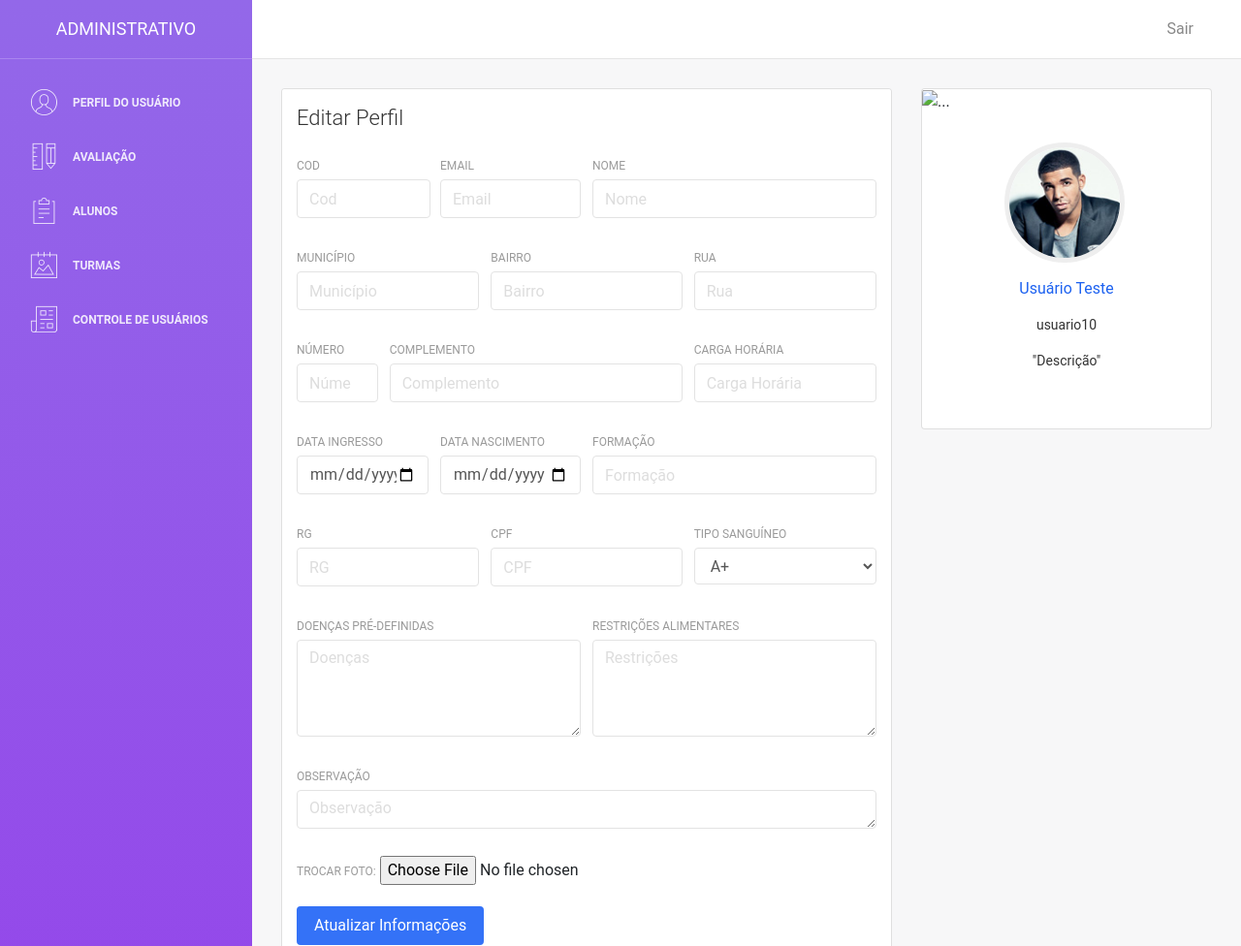
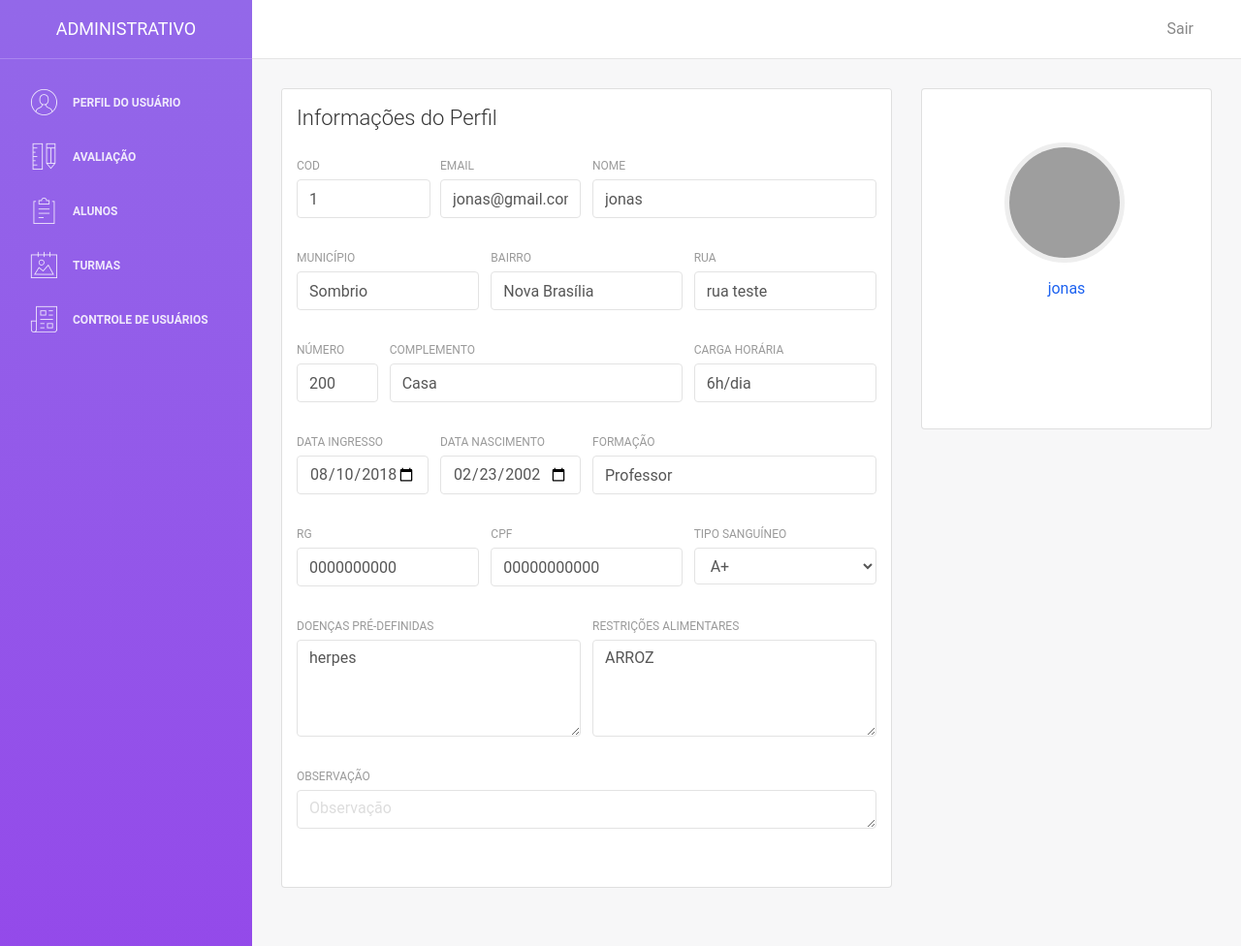
Before and after one commit to SAwarm/SystemParaisoDaCrianca, a PHP site: page /admin/telas/perfil_usuario.php in a window 1280 px wide. Shown: the whole page at 97% size. Run offline with PHP 8.4, Linux system fonts and the light colour scheme; the visitor is signed in with stand-in values (Sample User, id 1); data comes from the database, SQL or seed files in the repository; some libraries are stand-ins or nearby versions; grey boxes are pictures that could not be loaded.

Commit message:
info perfil

```diff
--- /dev/null
+++ b/admin/telas/backend/atualizar_perfil.php
@@ -0,0 +1,30 @@
+<?php
+    session_start();
+    require_once('./connection.php');
+
+    $cargo = $_SESSION['cargo_user'];
+    $id = $_SESSION['id'];
+
+    if($cargo == "Responsável"){
+
+    }else{
+
+        $query = "SELECT * FROM funcionario inner join doctos on doctos.cod = funcionario.doctos
+        inner join endereco on endereco.cod = funcionario.endereco
+        inner join cargah on cargah.cod = funcionario.cargah
+        inner join formacao on formacao.cod = funcionario.formacao
+        inner join restalimentar on restalimentar.cod = funcionario.restalimentar
+        inner join doencaspre on doencaspre.cod = funcionario.doencaspre where funcionario.cod='$id'";
+
+        $result = mysqli_query($connection, $query);
+
+        while($row = mysqli_fetch_array($result)) {
+            $rows [] = $row;
+        }
+
+        if(!empty($rows)){
+            echo json_encode($rows);
+        }else{
+            echo "null";
+        }
+    }
--- a/admin/telas/perfil_usuario.php
+++ b/admin/telas/perfil_usuario.php
@@ -19,7 +19,7 @@
                         <div class="col-md-8">
                             <div class="card">
                                 <div class="card-header">
-                                    <h4 class="card-title">Editar Perfil</h4>
+                                    <h4 class="card-title">Informações do Perfil</h4>
                                 </div>
                                 <div class="card-body">
                                     <form>
@@ -27,19 +27,19 @@
                                             <div class="col-md-3 pr-1">
                                                 <div class="form-group">
                                                     <label>Cod</label>
-                                                    <input type="text" class="form-control" placeholder="Cod" value="">
+                                                    <input type="text" class="form-control" placeholder="Cod" value="" id='cod'>
                                                 </div>
                                             </div>
                                             <div class="col-md-3">
                                                 <div class="form-group">
                                                     <label for="exampleInputEmail1">Email</label>
-                                                    <input type="email" class="form-control" placeholder="Email">
+                                                    <input type="email" class="form-control" placeholder="Email" id='email'>
                                                 </div>
                                             </div>
                                             <div class="col-md-6 ">
                                                 <div class="form-group">
                                                     <label>Nome</label>
-                                                    <input type="text" class="form-control" placeholder="Nome" value="">
+                                                    <input type="text" class="form-control" placeholder="Nome" value="" id='nome'>
                                                 </div>
                                             </div>
                                         </div>
@@ -47,19 +47,19 @@
                                             <div class="col-md-4">
                                                 <div class="form-group">
                                                     <label>Município</label>
-                                                    <input type="text" class="form-control" placeholder="Município" value="">
+                                                    <input type="text" class="form-control" placeholder="Município" value="" id='municipio'>
                                                 </div>
                                             </div>
                                             <div class="col-md-4 ">
                                                 <div class="form-group">
                                                     <label>Bairro</label>
-                                                    <input type="text" class="form-control" placeholder="Bairro" value="">
+                                                    <input type="text" class="form-control" placeholder="Bairro" value="" id='bairro'>
                                                 </div>
                                             </div>
                                             <div class="col-md-4">
                                                 <div class="form-group">
                                                     <label>Rua</label>
-                                                    <input type="text" class="form-control" placeholder="Rua">
+                                                    <input type="text" class="form-control" placeholder="Rua" id='rua'>
                                                 </div>
                                             </div>
                                         </div>
@@ -67,19 +67,19 @@
                                             <div class="col-md-2">
                                                 <div class="form-group">
                                                     <label>Número</label>
-                                                    <input type="number" class="form-control" placeholder="Número" value="">
+                                                    <input type="number" class="form-control" placeholder="Número" value="" id='numero'>
                                                 </div>
                                             </div>
                                             <div class="col-md-6">
                                                 <div class="form-group">
                                                     <label>Complemento</label>
-                                                    <input type="text" class="form-control" placeholder="Complemento" value="">
+                                                    <input type="text" class="form-control" placeholder="Complemento" value="" id='complemento'>
                                                 </div>
                                             </div>
                                             <div class="col-md-4">
                                                 <div class="form-group">
                                                     <label>Carga Horária</label>
-                                                    <input type="text" class="form-control" placeholder="Carga Horária">
+                                                    <input type="text" class="form-control" placeholder="Carga Horária" id='carga'>
                                                 </div>
                                             </div>
                                         </div>
@@ -87,19 +87,19 @@
                                             <div class="col-md-3">
                                                 <div class="form-group">
                                                     <label>Data Ingresso</label>
-                                                    <input type="date" class="form-control" placeholder="Data-Ingresso" value="">
+                                                    <input type="date" class="form-control" placeholder="Data-Ingresso" value="" id='data_ingresso'>
                                                 </div>
                                             </div>
                                             <div class="col-md-3 ">
                                                 <div class="form-group">
                                                     <label>Data Nascimento</label>
-                                                    <input type="date" class="form-control" placeholder="Data-Nascimento" value="">
+                                                    <input type="date" class="form-control" placeholder="Data-Nascimento" value="" id='data_nascimento'>
                                                 </div>
                                             </div>
                                             <div class="col-md-6">
                                                 <div class="form-group">
                                                     <label>Formação</label>
-                                                    <input type="text" class="form-control" placeholder="Formação">
+                                                    <input type="text" class="form-control" placeholder="Formação" id='formacao'>
                                                 </div>
                                             </div>
                                         </div>
@@ -107,19 +107,19 @@
                                             <div class="col-md-4">
                                                 <div class="form-group">
                                                     <label>RG</label>
-                                                    <input type="text" class="form-control" placeholder="RG" value="">
+                                                    <input type="text" class="form-control" placeholder="RG" value="" id="rg">
                                                 </div>
                                             </div>
                                             <div class="col-md-4 ">
                                                 <div class="form-group">
                                                     <label>CPF</label>
-                                                    <input type="text" class="form-control" placeholder="CPF" value="">
+                                                    <input type="text" class="form-control" placeholder="CPF" value="" id="cpf">
                                                 </div>
                                             </div>
                                             <div class="col-md-4 ">
                                                 <div class="form-group">
                                                     <label>Tipo Sanguíneo</label>
-                                                    <select type="date" class="form-control tipo-sanguineo" id="message-text tipo-sanguineo">
+                                                    <select type="date" class="form-control tipo-sanguineo" id="message-text tipo-sanguineo" id="tipo_sangue">
                                                         <option value="a_positivo">A+</option>
                                                         <option value="a_negativo">A-</option>
                                                         <option value="b_positivo">B+</option>
@@ -136,13 +136,13 @@
                                             <div class="col-md-6">
                                                 <div class="form-group">
                                                     <label>Doenças pré-definidas</label>
-                                                    <textarea style="height: 100px;" rows="4" cols="80" class="form-control" placeholder="Doenças" value=""></textarea>
+                                                    <textarea style="height: 100px;" rows="4" cols="80" class="form-control" placeholder="Doenças" value="" id="doencas"></textarea>
                                                 </div>
                                             </div>
                                             <div class="col-md-6">
                                                 <div class="form-group">
                                                     <label>Restrições alimentares</label>
-                                                    <textarea style="height: 100px;" rows="4" cols="80" class="form-control" placeholder="Restrições" value=""></textarea>
+                                                    <textarea style="height: 100px;" rows="4" cols="80" class="form-control" placeholder="Restrições" value="" id="restricoes"></textarea>
                                                 </div>
                                             </div>
                                         </div>
@@ -150,20 +150,20 @@
                                             <div class="col-md-12">
                                                 <div class="form-group">
                                                     <label>Observação</label>
-                                                    <textarea rows="4" cols="80" class="form-control" placeholder="Observação" value="Mike"></textarea>
+                                                    <textarea rows="4" cols="80" class="form-control" placeholder="Observação" value="Mike" id="observacao"></textarea>
                                                 </div>
                                             </div>
                                         </div>
                                         <div class="row">
                                             <div class="col-md-12">
                                                 <div class="form-group">
-                                                    <label>Trocar Foto: </label>
-                                                    <input type="file">
+                                                    <!-- <label>Trocar Foto: </label>
+                                                    <input type="file">  -->
                                                 </div>
                                             </div>
                                         </div>
-                                        <button type="submit" class="btn btn-primary btn-fill pull-right btn-atualizar-info">Atualizar Informações</button>
-                                        <div class="clearfix"></div>
+                                        <!-- <button type="submit" class="btn btn-primary btn-fill pull-right btn-atualizar-info">Atualizar Informações</button>
+                                        <div class="clearfix"></div> -->
                                     </form>
                                 </div>
                             </div>
@@ -171,20 +171,17 @@
                         <div class="col-md-4">
                             <div class="card card-user">
                                 <div class="card-image">
-                                    <img src="" alt="...">
+
                                 </div>
                                 <div class="card-body">
                                     <div class="author">
                                         <a href="#">
-                                            <img class="avatar border-gray" src="../assets/img/faces/face-3.jpg" alt="...">
-                                            <h5 class="title text-primary" >Usuário Teste</h5>
+                                            <img class="avatar border-gray img-user" src="" alt="...">
+                                            <h5 class="title text-primary name-user" ></h5>
                                         </a>
-                                        <p class="description">
-                                            usuario10
-                                        </p>
                                     </div>
-                                    <p class="description text-center">
-                                        "Descrição"
+                                    <p class="description text-center obs">
+
                                     </p>
                                 </div>
                             </div>
@@ -215,28 +212,72 @@
 </html>
 
 <script>
+
+    $( document ).ready(function() {
+        infoPerfil();
+    });
+
     $( ".btn-atualizar-info" ).click(function() {
-        $.ajax({
-            url: 'backend/atualizar_perfil.php',
-            data: {id: id},
-            method: 'POST',
-            success: function(data){
-                alert(data)
-                $('#modal-exclusao').modal('hide');
-                popularTableTurmas();
-            }
-        });
+
     });
 
     function infoPerfil(){
         $.ajax({
-            url: 'backend/info_perfil.php',
-            data: {id: id},
+            url: 'backend/atualizar_perfil.php',
             method: 'POST',
             success: function(data){
-                alert(data)
-                $('#modal-exclusao').modal('hide');
-                popularTableTurmas();
+                console.log(data)
+                jq_json_obj = $.parseJSON(data);
+                cont = jq_json_obj.length;
+                $('#cod').val(jq_json_obj[0][0]);
+                $('#email').val(jq_json_obj[0][2]);
+                $('#nome').val(jq_json_obj[0][1]);
+                $('#municipio').val(jq_json_obj[0]['municipio']);
+                $('#bairro').val(jq_json_obj[0]['bairro']);
+                $('#rua').val(jq_json_obj[0]['rua']);
+                $('#numero').val(jq_json_obj[0]['numero']);
+                $('#complemento').val(jq_json_obj[0]['complemento']);
+                $('#carga').val(jq_json_obj[0][29]);
+                $('#data_ingresso').val(jq_json_obj[0]['datadeingresso']);
+                $('#data_nascimento').val(jq_json_obj[0]['datanasc']);
+                $('#formacao').val(jq_json_obj[0][31]);
+                $('#rg').val(jq_json_obj[0]['RG']);
+                $('#cpf').val(jq_json_obj[0]['CPF']);
+
+                if(jq_json_obj[0]['tipo_sang'] == 1){
+                    $('.tipo-sanguineo').val('a_positivo');
+
+                }else if(jq_json_obj[0]['tipo_sang'] == 2){
+                    $('.tipo-sanguineo').val('a_negativo');
+
+                }else if(jq_json_obj[0]['tipo_sang'] == 3){
+                    $('.tipo-sanguineo').val('b_positivo');
+
+                }else if(jq_json_obj[0]['tipo_sang'] == 4){
+                    $('.tipo-sanguineo').val('b_negativo');
+
+                }else if(jq_json_obj[0]['tipo_sang'] == 5){
+                    $('.tipo-sanguineo').val('ab_positivo');
+
+                }else if(jq_json_obj[0]['tipo_sang'] == 6){
+                    $('.tipo-sanguineo').val('ab_negativo');
+
+                }else if(jq_json_obj[0]['tipo_sang'] == 7){
+                    $('.tipo-sanguineo').val('o_positivo');
+
+                }else if(jq_json_obj[0]['tipo_sang'] == 8){
+                    $('.tipo-sanguineo').val('o_negativo');
+                }
+
+                $('#doencas').val(jq_json_obj[0][35]);
+                $('#restricoes').val(jq_json_obj[0][33]);
+                $('#observacao').val(jq_json_obj[0]['obs']);
+
+                $('.img-user').attr('src', './backend/imagens/'+jq_json_obj[0]['foto'])
+                //$('#carga').val(jq_json_obj[0][0])
+                $('.name-user').html(jq_json_obj[0][1]);
+                $('.obs').html(jq_json_obj[0]['obs'])
+
             }
         });
     }
```
Also changed, not shown: admin/telas/backend/imagens/2021.12.05-16.54.52.png (added).
